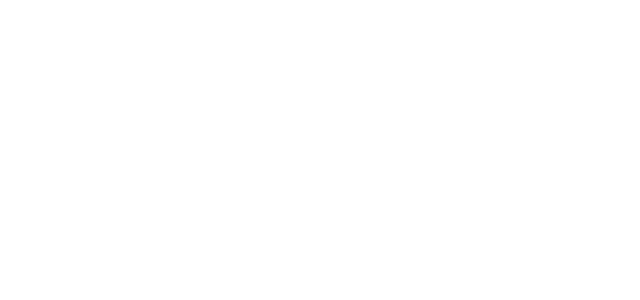
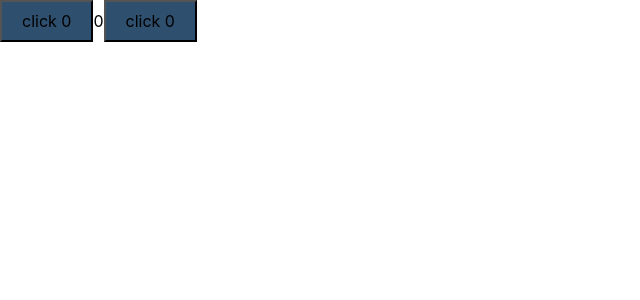
Before and after one commit to SerhiyStepanov/react-tests, a React (Create React App) app: page / in a window 1280 px wide. Shown: the top 300 px of the page, without its empty margins (0-640 px from the left). Built offline with nearby package versions, Linux system fonts and the light colour scheme.

Commit message:
CounterHook

```diff
--- a/src/App.js
+++ b/src/App.js
@@ -7,6 +7,7 @@
 // import ColorPicker from "./components/ColorPicker/ColorPicker";
 // import AppUserForm from "./components/UserForm/AppUserForm";
 // import AppFeedback from "./components/Feedback/AppFeedback";
+import CounterHook from "./components/hooks";
 
 // import user from "./user-data.json";
 // import statistics from "./statistical-data.json";/
@@ -32,6 +33,7 @@
       {/* <ColorPicker options={colorPicker} /> */}
       {/* <AppUserForm /> */}
       {/* <AppFeedback /> */}
+      <CounterHook />
     </div>
   );
 }
--- /dev/null
+++ b/src/components/hooks/CounterHooks.js
@@ -0,0 +1,42 @@
+import { useState, useEffect } from "react";
+
+export default function CounterHook() {
+  const [incrementA, setAIncrement] = useState(0);
+  const [incrementB, setIBIcrement] = useState(0);
+
+  const total = incrementA + incrementB;
+  const handleAIncrement = () => {
+    setAIncrement((state) => state + 1);
+  };
+
+  const handleBIcrement = () => {
+    setIBIcrement((state) => state + 1);
+  };
+
+  useEffect(() => {
+    const total = incrementA + incrementB;
+    document.title = `click ${total} times`;
+  }, [incrementA, incrementB]);
+
+  return (
+    <>
+      <button
+        style={{ backgroundColor: "#2f4f6f", padding: "10px 20px" }}
+        type="button"
+        onClick={handleAIncrement}
+      >
+        click {incrementA}
+      </button>
+
+      <span>{total}</span>
+
+      <button
+        style={{ backgroundColor: "#2f4f6f", padding: "10px 20px" }}
+        type="button"
+        onClick={handleBIcrement}
+      >
+        click {incrementB}
+      </button>
+    </>
+  );
+}
--- /dev/null
+++ b/src/components/hooks/index.js
@@ -0,0 +1 @@
+export { default } from "./CounterHooks";
```
